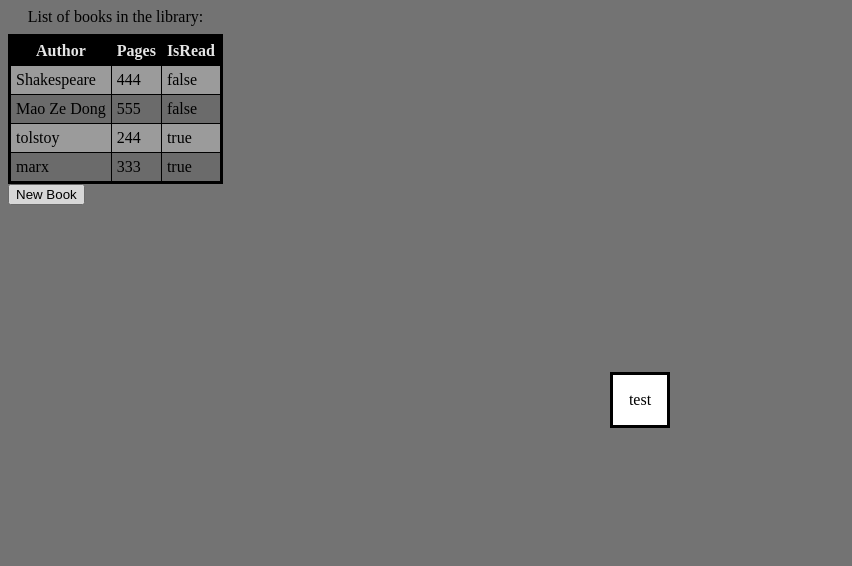
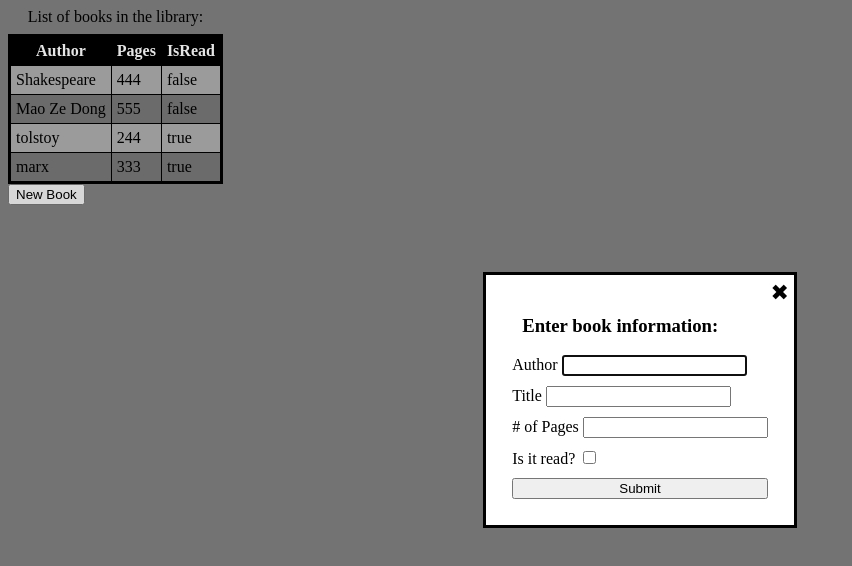
Before and after one commit to thereisnodeveloper/library_2, a plain HTML site: page index.html in a window 1280 px wide. Both pictures are taken after a click on the button "New Book". Shown: the whole page, without its empty margins (0-852 px from the left). Drawn offline with Linux system fonts and the light colour scheme; a web font is replaced by a local one.

Commit message:
form modal done wth clickable buttons

```diff
--- a/index.html
+++ b/index.html
@@ -41,8 +41,26 @@
 
 <button class="new-book">New Book</button>
 
-<dialog class="book-form">
-    test
+<dialog class="book-form-dialog">
+    <div class="close">✖</div>
+
+    <form action="get" class="book-form">
+
+        <legend><h3>Enter book information:</h3></legend>
+        <label for="author" aria-required="true">Author <input type="text" id="author"
+        name="book_author" required></label>
+        <label for="title" aria-required="true">Title <input type="text"
+        id="title" name="book_title" required></label>
+
+        <label for="pages" aria-required="true"># of Pages <input type="number"
+        id="pages" name="book_pages" required></label>
+
+        <label for="isread" aria-required="true">Is it read? <input type="checkbox"
+        id="isread" name="book_isread" required></label>
+
+        <button type="submit">Submit</button>
+    </form>
+    <!-- TODO:add close button to modal -->
 </dialog>
 
     <script src="script.js"></script>
--- a/script.js
+++ b/script.js
@@ -29,16 +29,22 @@ function displayBooks(){
         }
     })
 }
-
 displayBooks()
 
+const modal = document.querySelector(".book-form-dialog")
 
 const newBook = document.querySelector(".new-book")
 newBook.addEventListener("click", ()=>{
-    document.querySelector(".book-form").showModal()
-
+    modal.showModal()
 })
 
-function showModal(){
+const closeModal = document.querySelector(".close")
+closeModal.addEventListener("click", ()=>{
+    modal.close()
+})
 
-}
+const submit = document.querySelector("button[type='submit']")
+submit.addEventListener("click", ()=>{
+    e.preventdefault
+    //TODO:add book to library
+})
--- a/style.css
+++ b/style.css
@@ -35,3 +35,37 @@ thead{
     background-color: #000000;
     color: #FFFF;
 }
+
+.book-form{
+    display: flex;
+    flex-direction: column;
+    gap:10px;
+    margin:10px
+}
+
+.book-form h3{
+    margin: 8px;
+    margin-top: 14px;
+}
+
+.close{
+    /* FIXME:don't know how to put X inside a circle and center it */
+    /* border: 1px solid black; */
+    font-size: 22px;
+    /* width:.5em;
+    height: .5em;
+    padding: 0.5em;
+    line-height: 1em;
+    text-align: center;
+    flex-grow: 0;
+    border-radius: 50%; */
+    /* background-color: #0270c3; */
+    color: black;
+    position: absolute;
+    right: 5px;
+    top:5px
+}
+
+.close:hover{
+    cursor: pointer
+}
```
